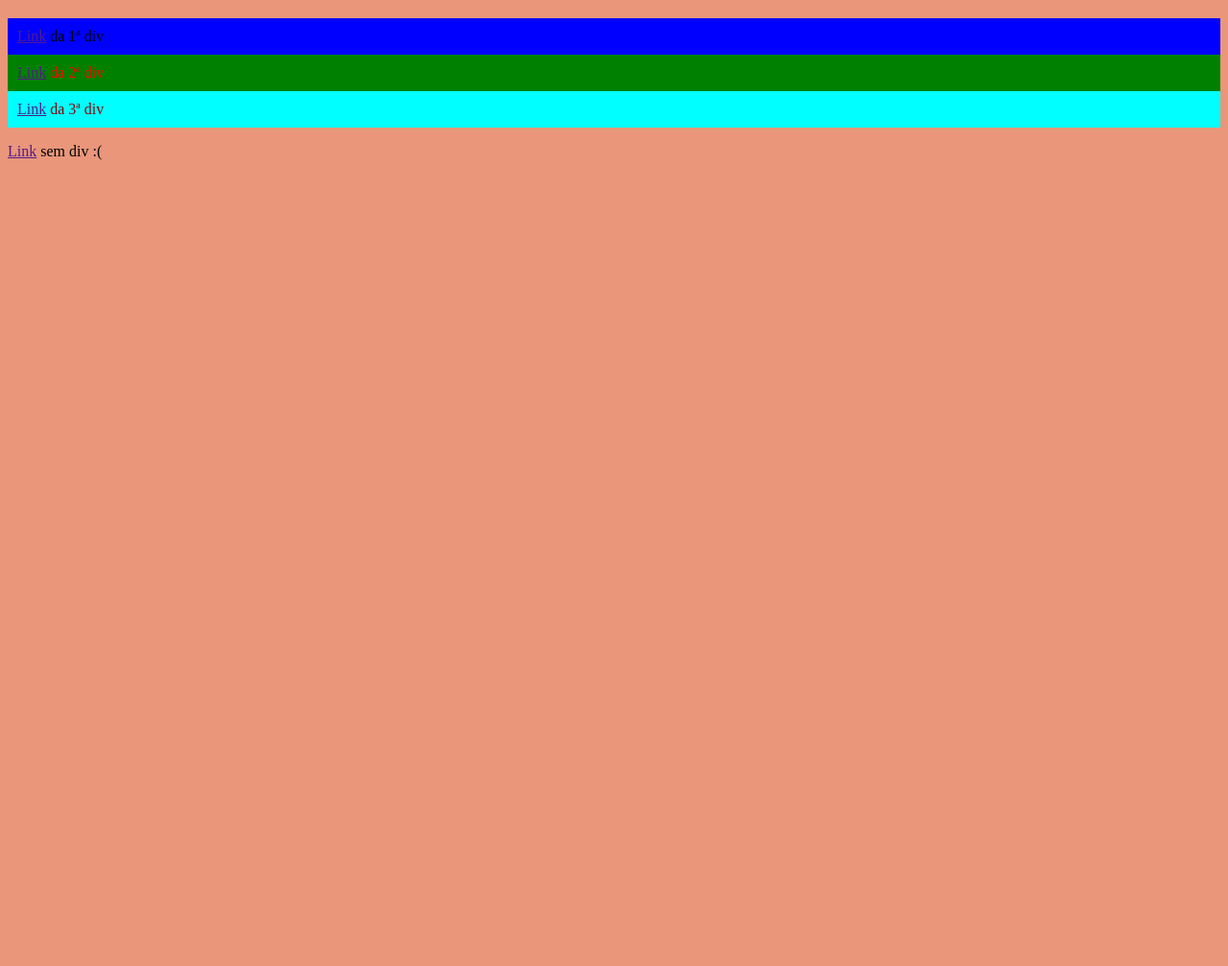
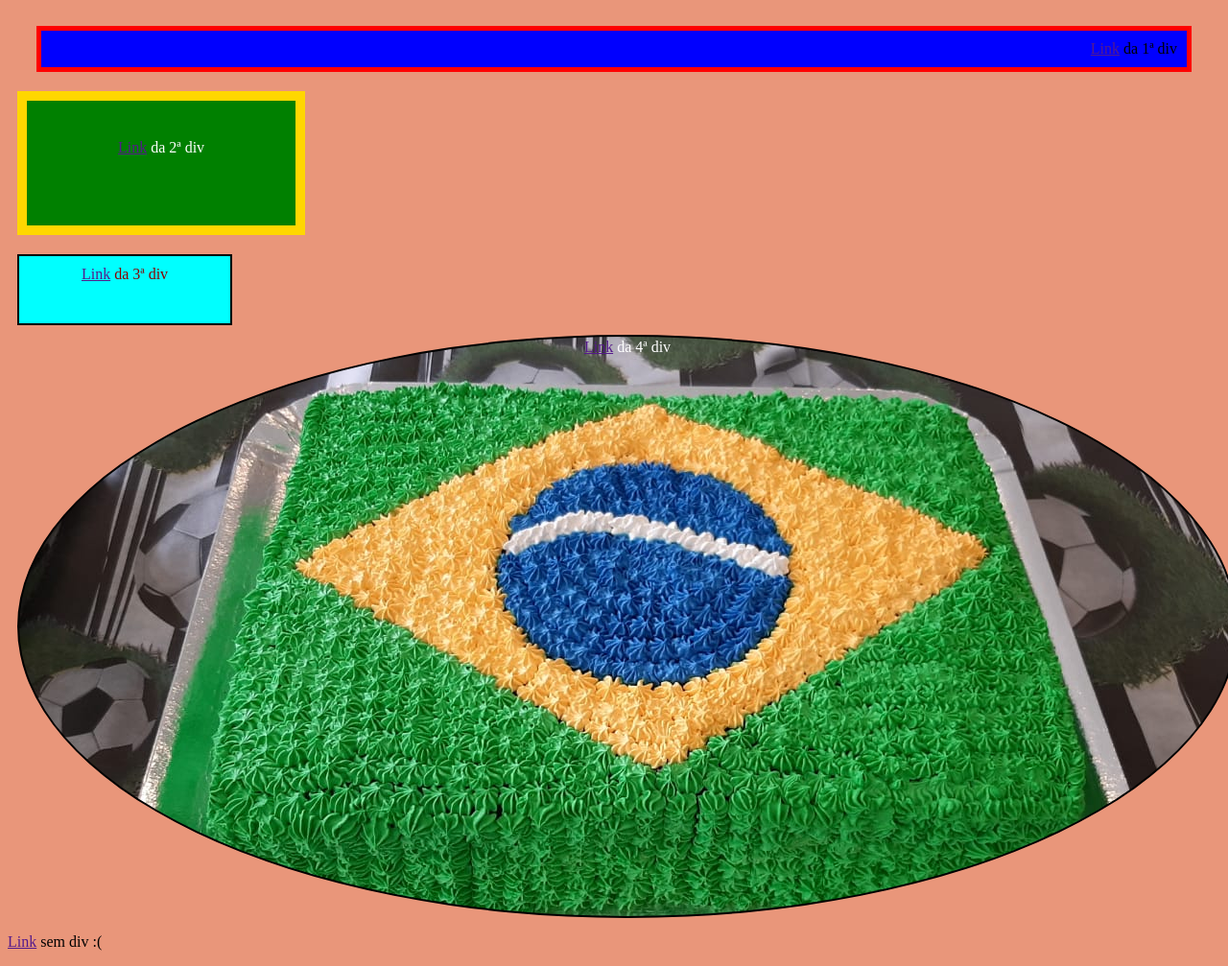
Before and after one commit to GiseleMonteiro/Aula-CSS-01, a plain HTML site: page index.html in a window 1280 px wide. Shown: the part 61-1068 px from the top of the page at 96% size. Before the commit the page ends 800 px from the top, so only its background shows below. Drawn offline with Linux system fonts and the light colour scheme.

Commit message:
Criada pasta assets e incluídas alterações.

```diff
--- a/index.html
+++ b/index.html
@@ -18,6 +18,9 @@
     <div class="caixa" id="ultima-caixa">
       <a href="">Link</a> da 3ª div
     </div>
+    <div class="caixa" id="teste">
+        <a href="">Link</a> da 4ª div
+      </div>
 
     <p>
       <a href="">Link</a> sem div :(
--- a/mystyle.css
+++ b/mystyle.css
@@ -1,5 +1,12 @@
 #ultima-caixa{
     padding: 10px;
+    text-align: center;
+    margin: 10px;
+    position:initial;
+    bottom: 100px;
+    border: 2px solid black;
+    width: 200px;
+    height: 50px;
     background-color: aqua;
     color: darkred;
 }
@@ -7,10 +14,34 @@ body{
     background-color:darksalmon;
 }
 div {
+    padding-left: 30px;
+    text-align: right;
+    border: 5px solid red;
+    margin: 30px;
     background-color: blue;
     padding: 10px;
 }
 .caixa {
-  color: red;
-  background-color: green;
+    padding: 40px;
+    text-align: center;
+    margin: 10px;
+    position:relative;
+    bottom: 10px;
+    border: 10px solid gold;
+    width: 200px;
+    height: 50px;
+    color: white;
+    background-color: green;
 }
+#teste {
+    color: white;
+    width: 100%;
+    height: 600px;
+    padding: 2px;
+    border: 2px solid black;
+    position:relative;
+    bottom: 0;
+    border-radius: 80% 80%;
+    background-image: url("assets/bolo.jpeg");
+
+}
```
Also changed, not shown: assets/bolo.jpeg (added).
